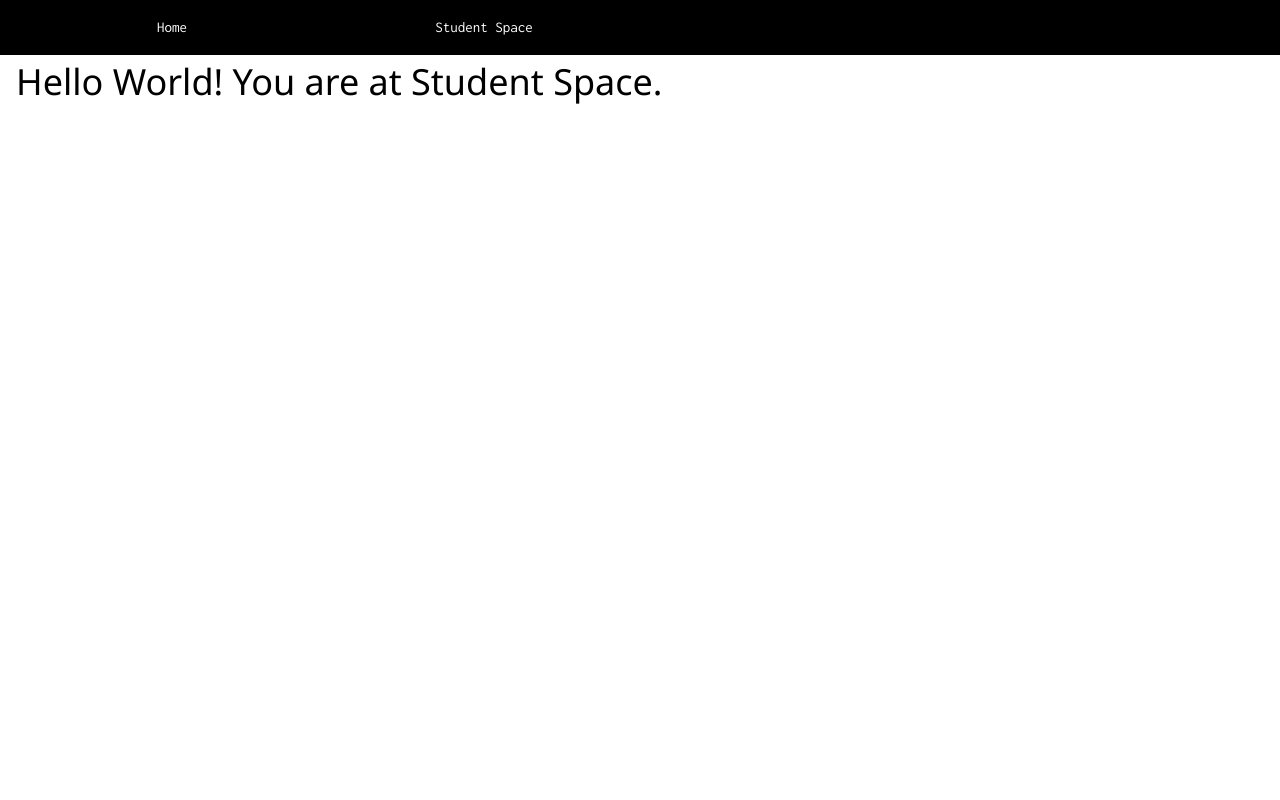
After one commit to Hillcrest-Secondary-School/www, a Flask app: page /studentspace in a window 1280 px wide. The commit adds this page. Run offline with Flask 2, Linux system fonts and the light colour scheme.

Commit message:
Skeleton site

```diff
--- a/app.py
+++ b/app.py
@@ -3,3 +3,7 @@ app = Flask(__name__)
 @app.route('/')
 def index():
   return render_template('index.html')
+
+@app.route('/studentspace')
+def studentspace():
+    return render_template('studentspace.html')
--- a/templates/index.html
+++ b/templates/index.html
@@ -1 +1,4 @@
+{% extends "layout.html" %}
+{% block content %}
 <h1>Hello World!</h1>
+{% endblock %}
--- a/templates/layout.html
+++ b/templates/layout.html
@@ -1,9 +1,12 @@
 <!doctype html>
 <html>
+<head>
+    <title>Hillcrest Secondary</title>
     <meta chatset="UTF-8">
     <meta name="viewport" content="width=device-width, initial-scale=1">
     <link rel="stylesheet" href="https://www.w3schools.com/w3css/4/w3.css">
     <link rel="stylesheet" href="https://fonts.googleapis.com/css?family=Inconsolata">
+
     <style>
         body, html {
             height: 100%;
@@ -21,4 +24,27 @@ body, html {
         }
     </style>
 
+
+</head>
+
+<body>
+    <!-- Links (sit on top) -->
+    <div class="w3-top">
+        <div class="w3-row w3-padding w3-black">
+            <div class="w3-col s3">
+                <a href="{{ url_for('index') }}" class="w3-button w3-block w3-black">Home</a>
+            </div>
+            <div class="w3-col s3">
+                <a href="{{ url_for('studentspace') }}" class="w3-button w3-block w3-black">Student Space</a>
+            </div>
+        </div>
+    </div>
+
+    <div class="w3-container">
+        <br />
+        <br />
+        {% block content %}
+        {% endblock %}
+    </div>
+</body>
 </html>
--- /dev/null
+++ b/templates/studentspace.html
@@ -0,0 +1,4 @@
+{% extends "layout.html" %}
+{% block content %}
+<h1>Hello World! You are at Student Space.</h1>
+{% endblock %}
--- /dev/null
+++ b/wsgi.py
@@ -0,0 +1,3 @@
+from app import app
+if __name__ == '__main__':
+        app.run(debug=True)
```
Also changed, not shown: 3 other files. Lines whose indentation alone changed are shown as unchanged.
